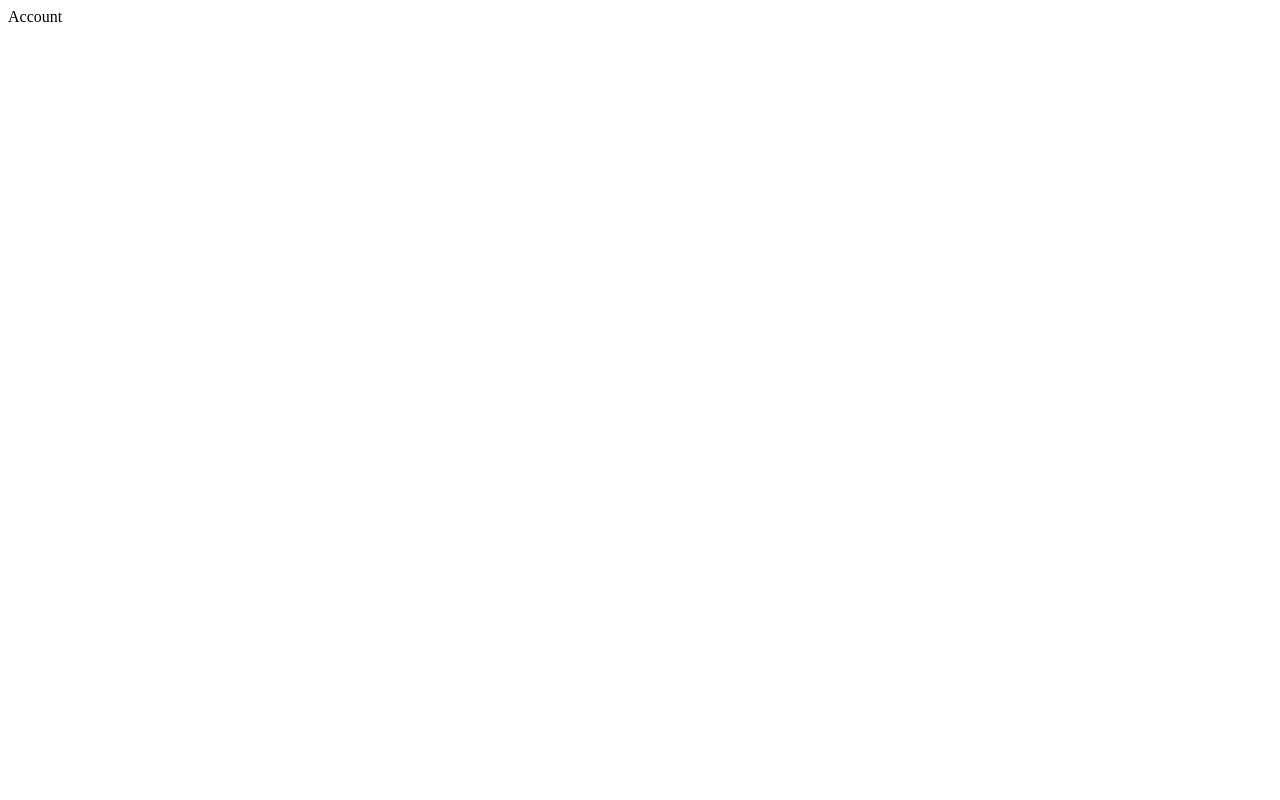
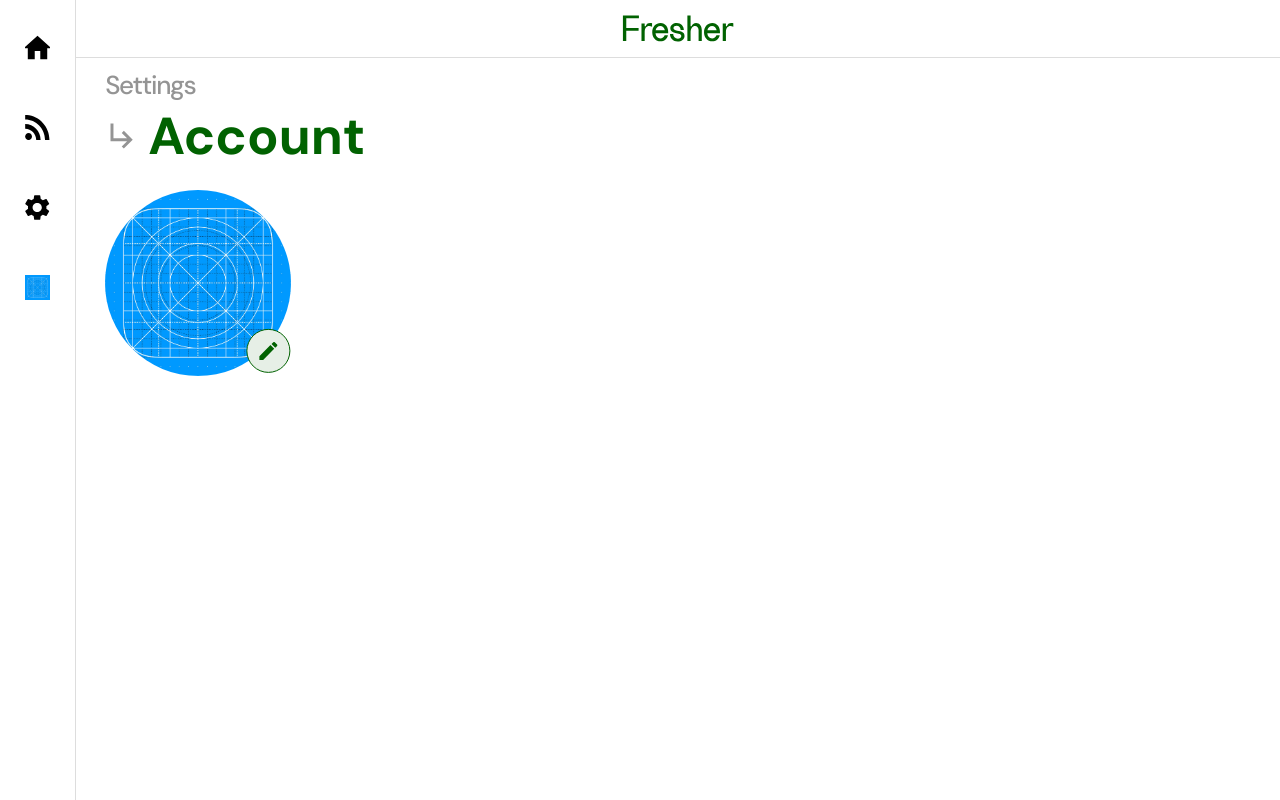
Before and after one commit to Yaveen123/Fresher, a website: page public/html/settings-account.html in a window 1280 px wide. Drawn offline with Linux system fonts and the light colour scheme.

Commit message:
Started the account page
Logging off for today.
Finished settings home and started working settings > account.
Tomorrow, I'm going to focus on textboxes and dropdowns.
However, I also didn't realise the whole form bit for form controls, so I need to replicate what's on this guide:
https://www.w3schools.com/tags/tryit.asp?filename=tryhtml_input_test
https://www.w3schools.com/tags/tag_input.asp

```diff
--- /dev/null
+++ b/public/css/components/comp-batteredheader.css
@@ -0,0 +1,50 @@
+.header-with-breadcrumb {
+    display: flex;
+    flex-direction: column;
+    justify-content: center;
+    align-items: flex-start;
+    align-self: stretch;
+}
+.breadcrumb-container {
+    display: flex;
+    align-items: center;
+    gap: 10px;
+    align-self: stretch;
+}
+.breadcrumb-container-text {
+    color: #0000006b;
+    font-family: "DM Sans";
+    font-size: 26px;
+    font-style: normal;
+    font-weight: 500;
+    line-height: normal;
+    letter-spacing: -1.3px;
+    text-decoration: none;
+    margin: 0px;
+}
+.breadcrumb-container-text:hover {
+    text-decoration: underline;
+}
+.header-container {
+    display: flex;
+    padding-left: 5px;
+    align-items: center;
+    gap: 15px;
+    align-self: stretch;
+}
+.header-container-text {
+    display: -webkit-box;
+    -webkit-box-orient: vertical;
+    -webkit-line-clamp: 1;
+    line-clamp: 1;
+    flex: 1 0 0;
+    overflow: hidden;
+    color: #016201;
+    text-overflow: ellipsis;
+    font-family: "DM Sans";
+    font-size: 52px;
+    font-style: normal;
+    font-weight: 700;
+    line-height: normal;
+    margin: 0px;
+}
--- a/public/css/components/comp-buttons.css
+++ b/public/css/components/comp-buttons.css
@@ -29,7 +29,7 @@
 }
 .button-filled:hover {
     background-color:#002500;
-    outline: solid 1px #016201;
+    outline: solid 1px #016201; /*'Panwp' (2015) When 1 px border is added to div, Div size increases, Don't want to do that, Accessed 31 Dec 2024 https://stackoverflow.com/questions/3254587/when-1-px-border-is-added-to-div-div-size-increases-dont-want-to-do-that*/
     transition: all 0.3s;
 }
 
--- /dev/null
+++ b/public/css/components/comp-controls.css
@@ -0,0 +1,20 @@
+/*MARK: Image*/
+.image_upload {
+    display: flex;
+    flex-direction: column;
+    justify-content: flex-end;
+    align-items: flex-end;
+    gap: -48px;
+}
+.image_upload:hover > .image_upload-image {
+    outline: 1px solid #016201;
+}
+.image_upload-image {
+    width: 185.882px;
+    height: 185.882px;
+    border-radius: 185.882px;
+    object-fit: cover;
+    margin-bottom: -48px;
+}
+
+/*MARK: Textbox
--- a/public/html/settings-account.html
+++ b/public/html/settings-account.html
@@ -1 +1,70 @@
-<p>Account</p>
+<!DOCTYPE html>
+<html lang="en">
+<head>
+    <meta charset="UTF-8">
+    <meta name="viewport" content="width=device-width, initial-scale=1">
+    <title>Fresher</title>
+
+    <!-- MARK: Font -->
+    <link rel="preconnect" href="https://fonts.googleapis.com">
+    <link rel="preconnect" href="https://fonts.gstatic.com" crossorigin>
+    <link href="https://fonts.googleapis.com/css2?family=DM+Sans:ital,opsz,wght@0,9..40,100..1000;1,9..40,100..1000&display=swap" rel="stylesheet">
+
+    <!--MARK: CSS -->
+    <!-- layout -->
+    <link rel="stylesheet" href="../css/layout/main-body.css">
+    <link rel="stylesheet" href="../css/layout/true-body.css">
+    <link rel="stylesheet" href="../css/layout/settings-main.css">
+    <link rel="stylesheet" href="../css/layout/settings-account.css">
+    <link rel="stylesheet" href="../css/test.css">
+
+    <!-- components -->
+    <link rel="stylesheet" href="../css/components/comp-navbar.css">
+    <link rel="stylesheet" href="../css/components/comp-header.css">
+    <link rel="stylesheet" href="../css/components/comp-buttons.css">
+    <link rel="stylesheet" href="../css/components/comp-titlebar.css">
+    <link rel="stylesheet" href="../css/components/comp-cards.css">
+    <link rel="stylesheet" href="../css/components/comp-batteredheader.css">
+    <link rel="stylesheet" href="../css/components/comp-controls.css">
+
+</head>
+<body class="main-body">
+    <nav class="comp-navbar">
+        <a class="comp-navbar-icon-default" href="../html/feed.html">
+            <img src="../icons/navbar/home.svg" class="comp-navbar-svg" alt="Home icon">
+        </a>
+        <a class="comp-navbar-icon-default" href="../html/settings-rss.html">
+            <img src="../icons/navbar/rss.svg" class="comp-navbar-svg" alt="RSS settings icon">
+        </a>
+        <a class="comp-navbar-icon-default" href="../html/settings-home.html">
+            <img src="../icons/navbar/settings.svg" class="comp-navbar-svg" alt="General settings icon">
+        </a>
+        <a class="comp-navbar-icon-default" href="../html/settings-account.html">
+            <img src="../images/placeholder.png" class="comp-navbar-svg" alt="Account profile picture">
+        </a>
+    </nav>
+
+    <div class="true-body">
+        <header class="titlebar-container">
+            <img src="../icons/other/logo.svg" alt="Fresher Logo">
+        </header>
+        <section class="settings-container">
+            <div class="header-with-breadcrumb">
+                <div class="breadcrumb-container">
+                    <a href="../html/settings-home.html" class="breadcrumb-container-text">Settings</a>
+                </div>
+                <div class="header-container">
+                    <img src="../icons/batteredheader/address.svg" alt="A non-functional arrow pointing towards the page heading.">
+                    <p class="header-container-text">Account</p>
+                </div>
+            </div>
+            <label for="image" class="image_upload">
+                <input type="file" name="image" id="image" style="display: none;">
+                <img class="image_upload-image" src="../images/placeholder.png" alt="Your profile picture">
+                <img src="../icons/settings/Edit.svg" alt="Edit profile picture">
+                <!-- Kociaj, P (2016) How can I upload a new file on click of image button, Accessed 1 Jan 2025-->
+            </label>
+        </section>
+    </div>
+</body>
+</html>
```
Also changed, not shown: public/icons/batteredheader/address.svg (added), public/icons/settings/Edit.svg (added).
